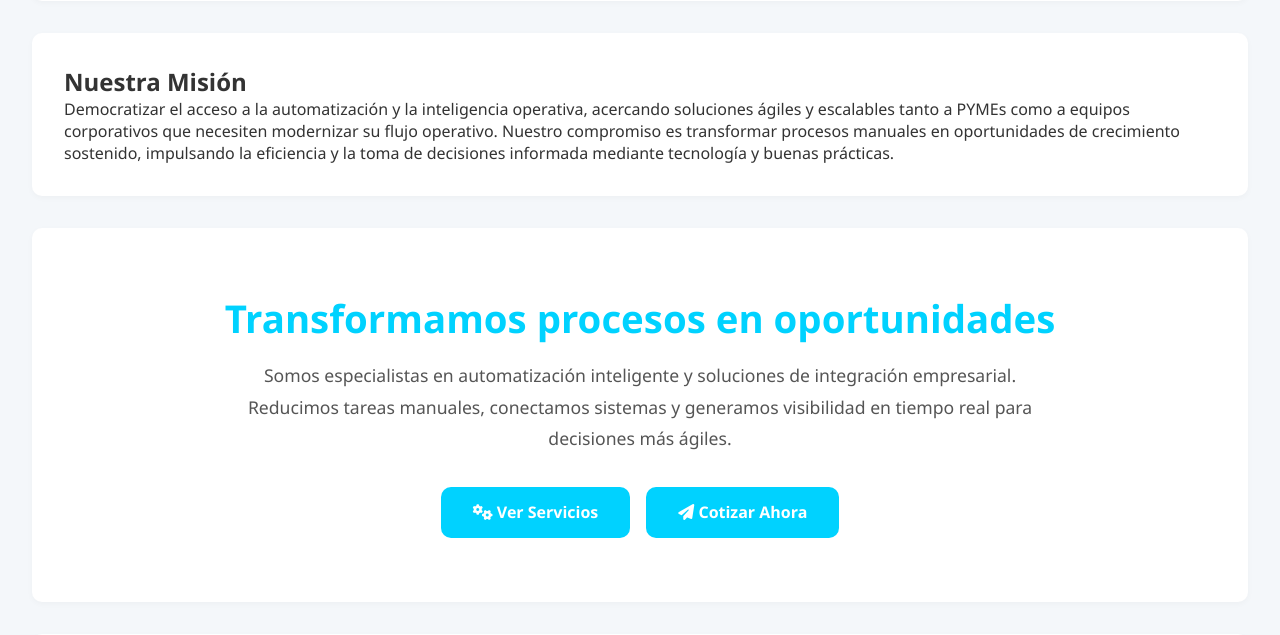
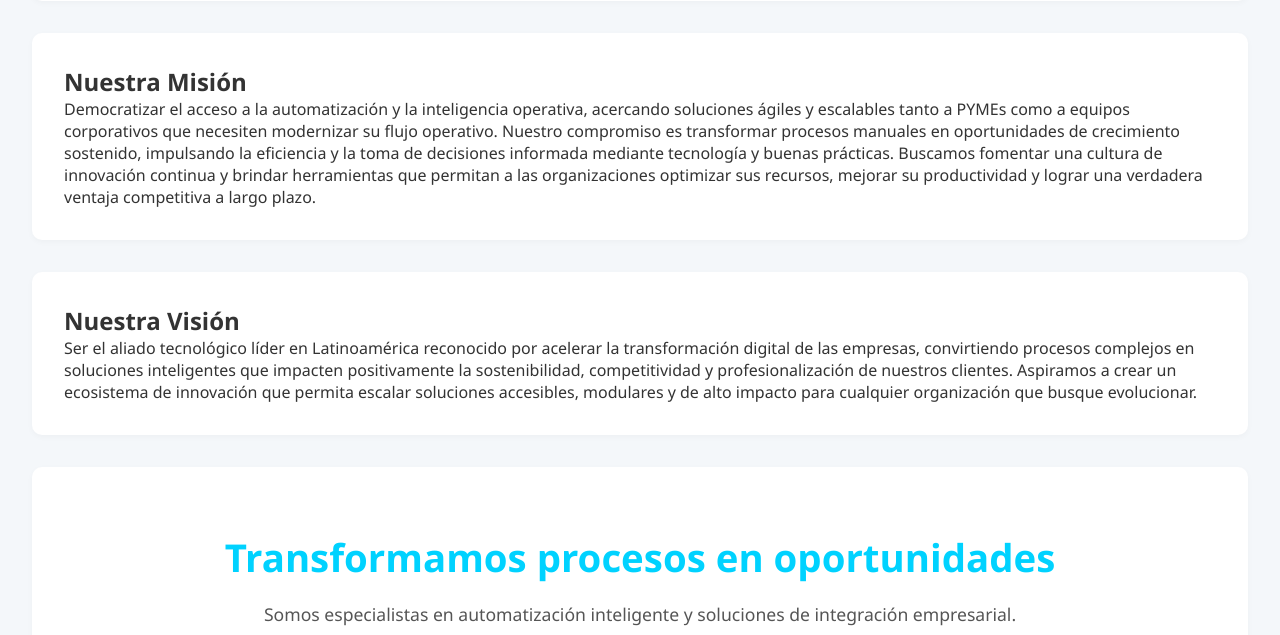
Before and after one commit to PyLabotory/Pyautomatelabs_web, a Flask app: page / in a window 1280 px wide. Shown: the part 369-1004 px from the top of the page. Run offline with Flask 3, Linux system fonts and the light colour scheme.

Commit message:
Update index.html

```diff
--- a/templates/index.html
+++ b/templates/index.html
@@ -38,7 +38,12 @@
 
     <section class="mision">
       <h2>Nuestra Misión</h2>
-      <p>Democratizar el acceso a la automatización y la inteligencia operativa, acercando soluciones ágiles y escalables tanto a PYMEs como a equipos corporativos que necesiten modernizar su flujo operativo. Nuestro compromiso es transformar procesos manuales en oportunidades de crecimiento sostenido, impulsando la eficiencia y la toma de decisiones informada mediante tecnología y buenas prácticas.</p>
+      <p>Democratizar el acceso a la automatización y la inteligencia operativa, acercando soluciones ágiles y escalables tanto a PYMEs como a equipos corporativos que necesiten modernizar su flujo operativo. Nuestro compromiso es transformar procesos manuales en oportunidades de crecimiento sostenido, impulsando la eficiencia y la toma de decisiones informada mediante tecnología y buenas prácticas. Buscamos fomentar una cultura de innovación continua y brindar herramientas que permitan a las organizaciones optimizar sus recursos, mejorar su productividad y lograr una verdadera ventaja competitiva a largo plazo.</p>
+    </section>
+
+    <section class="vision">
+      <h2>Nuestra Visión</h2>
+      <p>Ser el aliado tecnológico líder en Latinoamérica reconocido por acelerar la transformación digital de las empresas, convirtiendo procesos complejos en soluciones inteligentes que impacten positivamente la sostenibilidad, competitividad y profesionalización de nuestros clientes. Aspiramos a crear un ecosistema de innovación que permita escalar soluciones accesibles, modulares y de alto impacto para cualquier organización que busque evolucionar.</p>
     </section>
 
     <section class="hero">
@@ -68,6 +73,7 @@
     </section>
 
   </main>
+
   <footer>
     <div class="footer-contenido">
       <img src="{{ url_for('static', filename='images/pylabs_logo.png') }}" alt="Logo PyAutomate Labs">
@@ -83,6 +89,7 @@
       © 2025 PyAutomate Labs — Dominio reservado. Todos los derechos reservados.
     </div>
   </footer>
+
   <a href="https://wa.me/+56930875110" class="whatsapp-float"><i class="fab fa-whatsapp"></i></a>
 </body>
 </html>
```
